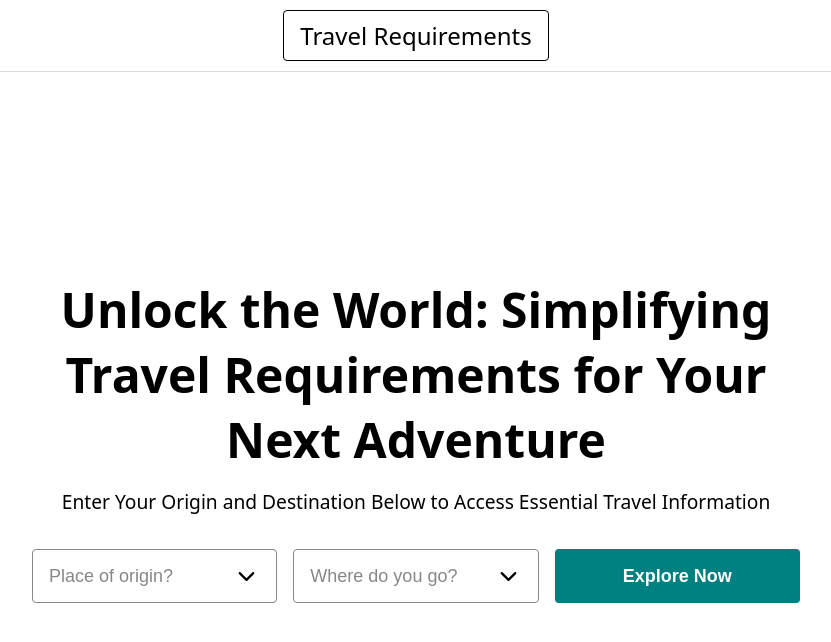
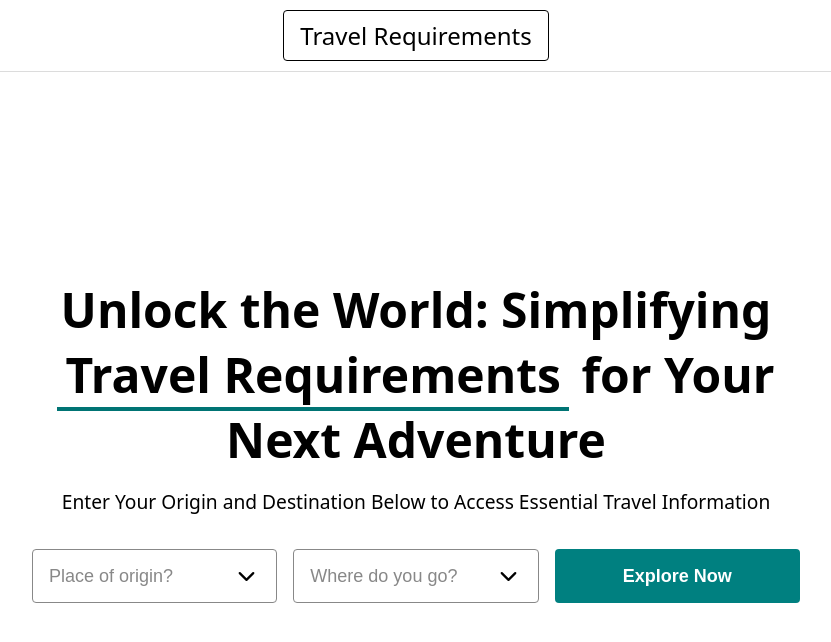
Before and after one commit to cindersax/travel-requeriments, a SvelteKit app: page / in a window 1280 px wide. Shown: the top 642 px of the page, without its empty margins (224-1055 px from the left). Built offline with nearby package versions, Linux system fonts and the light colour scheme.

Commit message:
add decorator to home h1

```diff
--- a/src/routes/[[lang]]/+page.svelte
+++ b/src/routes/[[lang]]/+page.svelte
@@ -11,7 +11,7 @@
 	$: requestUrl = lang === 'en' ? baseUrl : `/${lang}` + baseUrl;
 </script>
 
-<h1>{title}</h1>
+<h1>Unlock the World: Simplifying <strong>Travel Requirements</strong> for Your Next Adventure</h1>
 <p>{description}</p>
 <form id="requirement_search" method="POST" action={requestUrl}>
 	<Input form="requirement_search" name="origin" label={originLabel} bind:value={origin} required />
@@ -37,6 +37,11 @@
 		text-align: center;
 	}
 
+	h1 strong {
+		border-bottom: 0.3rem solid #007474;
+		padding: 0 0.5rem;
+	}
+
 	p {
 		font-size: 1.2rem;
 		line-height: 1.5em;
```
